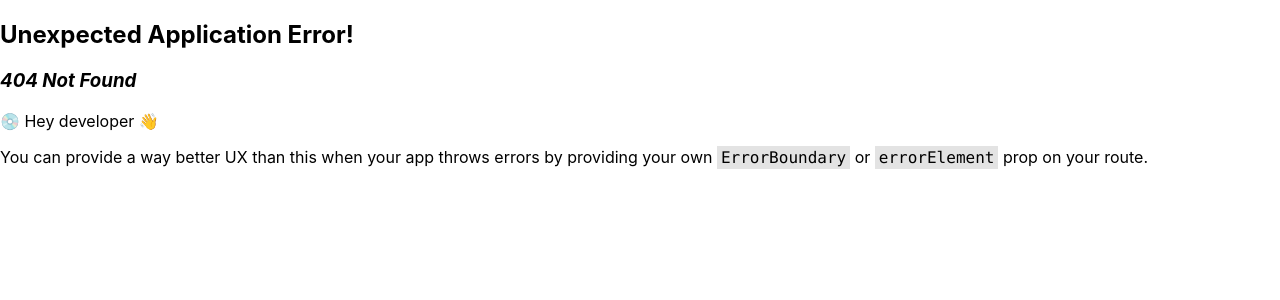
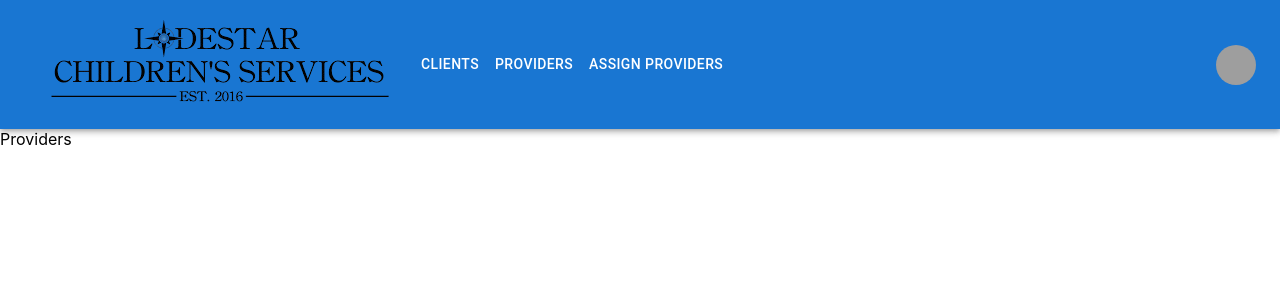
Before and after one commit to cfgjc24/Team-9, a React (Create React App) app in the folder frontend/: page /providers in a window 1280 px wide. Before the commit this address had no page. Shown: the top 300 px of the page. Built offline with nearby package versions, Linux system fonts and the light colour scheme; grey boxes are pictures that could not be loaded.

Commit message:
added providers page, fixed issue with routes not sending to the correct page by adding <Outlet /> in App.js

```diff
--- a/frontend/src/App.tsx
+++ b/frontend/src/App.tsx
@@ -1,12 +1,13 @@
 import './App.css';
+import { Outlet } from "react-router";
 import NavBar from './Components/NavBar/NavBar';
 import Dashboard from './Pages/Dashboard/Dashboard';
 
 function App() {
   	return (
 		<>
-			{NavBar()}
-			<Dashboard></Dashboard>
+			<NavBar />
+			<Outlet />
 		</>
 	);
 }
--- a/frontend/src/Components/NavBar/NavBar.tsx
+++ b/frontend/src/Components/NavBar/NavBar.tsx
@@ -17,8 +17,9 @@ import AdbIcon from "@mui/icons-material/Adb";
 
 const pages = ["Clients", "Providers", "Assign Providers"];
 const settings = ["Profile", "Logout"];
+type Props = {}
 
-function NavBar() {
+const NavBar = (props: Props) => {
 	const [anchorElNav, setAnchorElNav] = React.useState<null | HTMLElement>(
 		null
 	);
--- /dev/null
+++ b/frontend/src/Pages/Dashboard/Providers/Providers.tsx
@@ -0,0 +1,9 @@
+type Props = {}
+
+const Providers = (props: Props) => {
+  	return (
+		<div>Providers</div>
+	)
+}
+
+export default Providers
--- a/frontend/src/index.tsx
+++ b/frontend/src/index.tsx
@@ -1,7 +1,6 @@
 import React from 'react';
 import ReactDOM from 'react-dom/client';
 import './index.css';
-import App from './App';
 import reportWebVitals from './reportWebVitals';
 import { router } from "./Routes/Routes";
 import { RouterProvider } from 'react-router-dom';
```
Also changed, not shown: frontend/src/Routes/Routes.tsx (+5 -10 lines), frontend/src/Pages/Dashboard/Providers/Providers.css (added).
